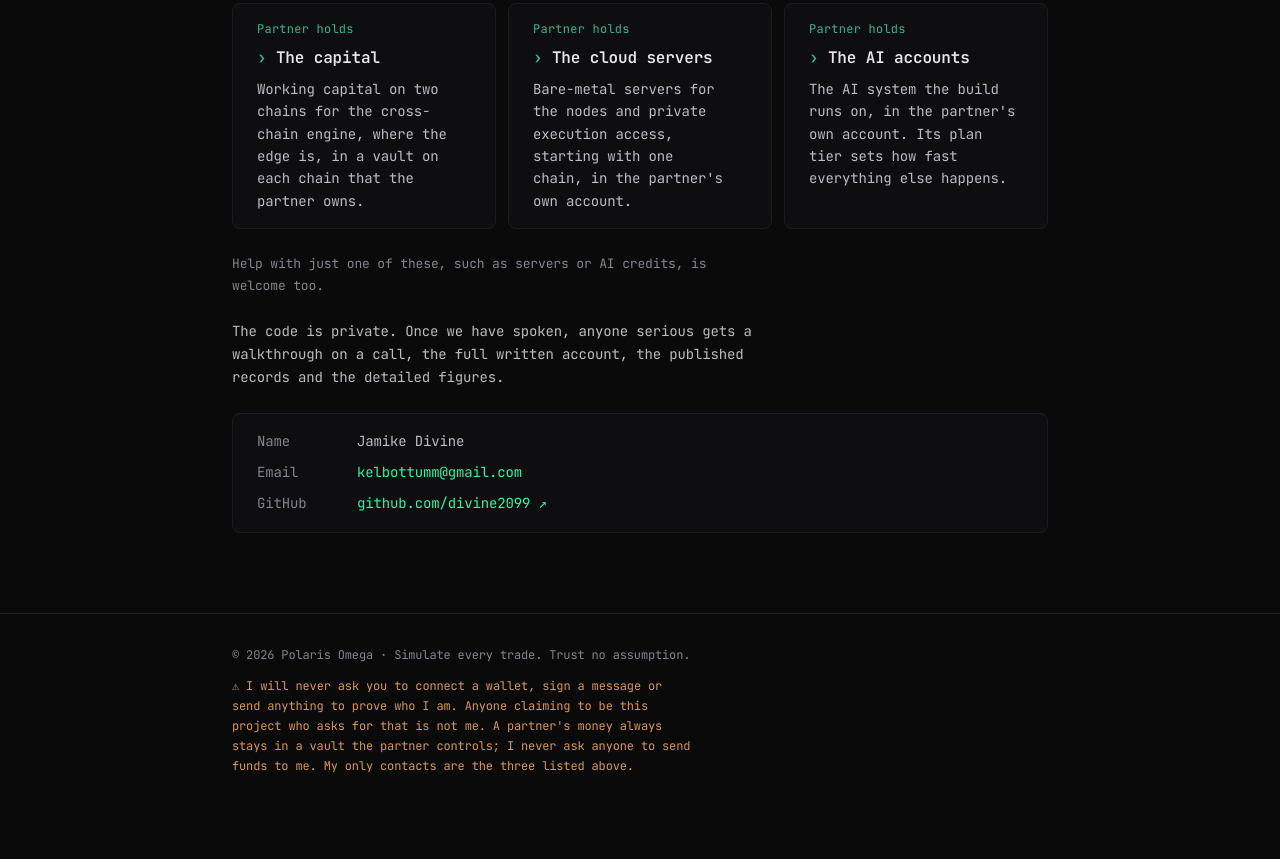
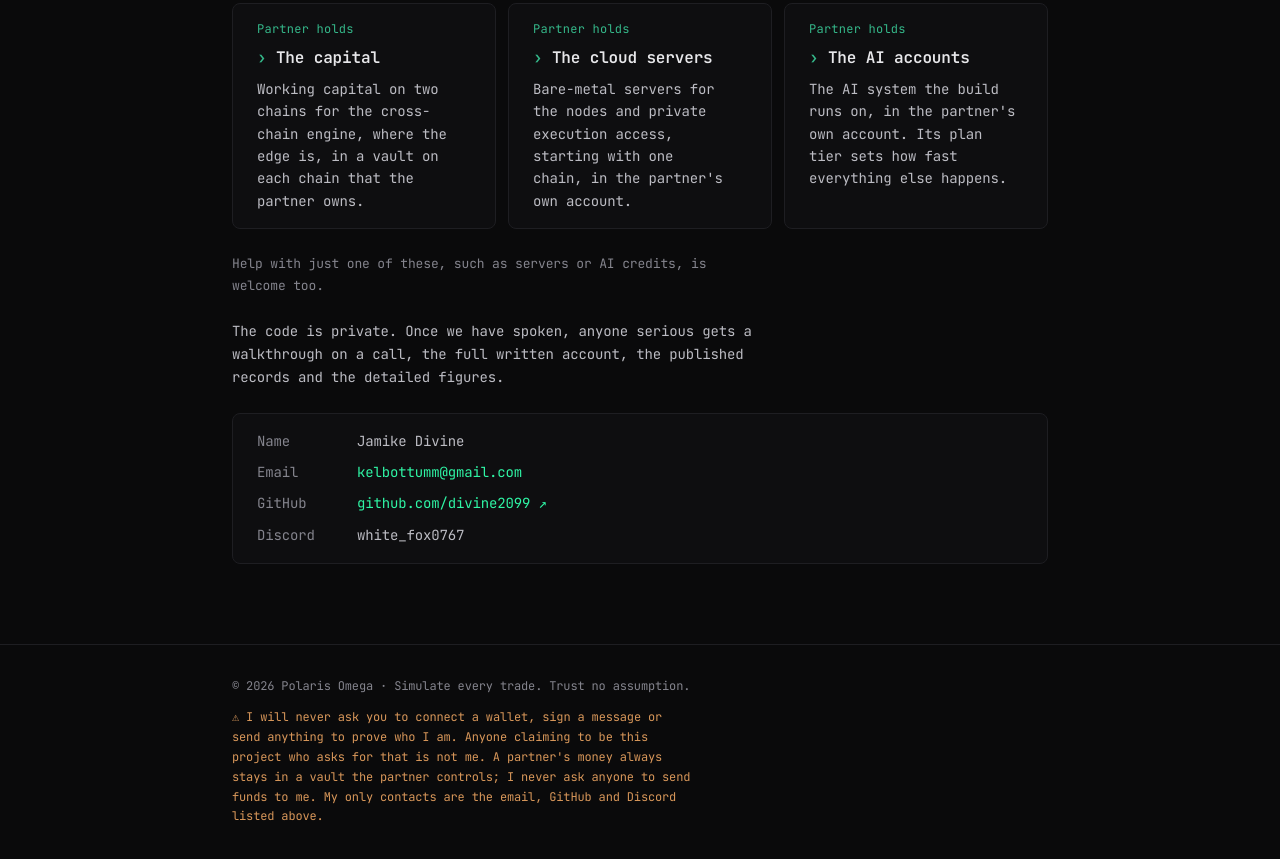
Before and after one commit to divine2099/polaris-omega, a plain HTML site: page index.html in a window 1280 px wide. Shown: the part 5616-6475 px from the top of the page. Before the commit the page ends 6440 px from the top, so only its background shows below. Drawn offline with Linux system fonts and the light colour scheme.

Commit message:
Add Discord contact

```diff
--- a/index.html
+++ b/index.html
@@ -142,6 +142,7 @@
         <div class="line"><span class="key">Name</span><span class="val">Jamike Divine</span></div>
         <div class="line"><span class="key">Email</span><a class="val" href="mailto:kelbottumm@gmail.com">kelbottumm@gmail.com</a></div>
         <div class="line"><span class="key">GitHub</span><a href="https://github.com/divine2099">github.com/divine2099 ↗</a></div>
+        <div class="line"><span class="key">Discord</span><span class="val">white_fox0767</span></div>
       </div>
     </section>
 
@@ -151,7 +152,7 @@
 <footer>
   <div class="wrap">
     <span>© 2026 Polaris Omega · Simulate every trade. Trust no assumption.</span>
-    <span class="warn">⚠ I will never ask you to connect a wallet, sign a message or send anything to prove who I am. Anyone claiming to be this project who asks for that is not me. A partner's money always stays in a vault the partner controls; I never ask anyone to send funds to me. My only contacts are the three listed above.</span>
+    <span class="warn">⚠ I will never ask you to connect a wallet, sign a message or send anything to prove who I am. Anyone claiming to be this project who asks for that is not me. A partner's money always stays in a vault the partner controls; I never ask anyone to send funds to me. My only contacts are the email, GitHub and Discord listed above.</span>
   </div>
 </footer>
 
```
